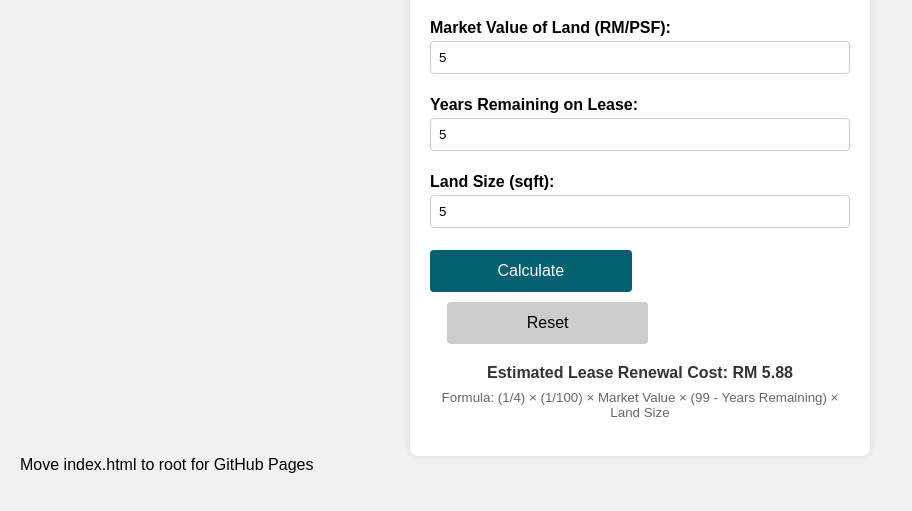
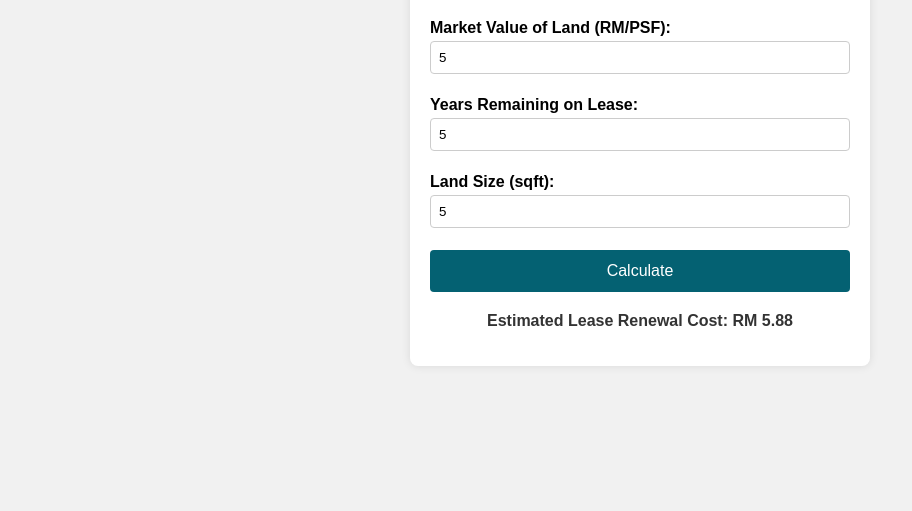
Before and after one commit to elyssaesp/lease-calculator, a plain HTML site: page index.html in a window 1280 px wide. Both pictures are taken after typing "5", "5", "5" into the empty fields and a click on the button "Calculate". Shown: the part 161-672 px from the top of the page, without its empty margins (0-912 px from the left). Drawn offline with Linux system fonts and the light colour scheme.

Commit message:
Update index.html

```diff
--- a/index.html
+++ b/index.html
@@ -1,4 +1,4 @@
-<!-- Force rebuild for GitHub Pages -->
+<!-- Final clean version: No reset button, no formula display -->
 <!DOCTYPE html>
 <html lang="en">
 <head>
@@ -46,7 +46,7 @@
     }
 
     .lease-calc-container button {
-      width: 48%;
+      width: 100%;
       padding: 12px;
       background-color: #046172;
       color: white;
@@ -55,12 +55,6 @@
       cursor: pointer;
       font-size: 16px;
       margin-top: 10px;
-    }
-
-    .lease-calc-container button.reset {
-      background-color: #ccc;
-      color: #000;
-      margin-left: 4%;
     }
 
     .lease-calc-container p {
@@ -74,13 +68,6 @@
       color: red;
       font-weight: normal;
       margin-top: 10px;
-    }
-
-    small {
-      font-weight: normal;
-      display: block;
-      margin-top: 8px;
-      color: #666;
     }
   </style>
 </head>
@@ -105,7 +92,6 @@
     <input type="number" id="landSize" placeholder="e.g. 4000" />
 
     <button onclick="calculateLeaseRenewal()">Calculate</button>
-    <button class="reset" onclick="resetForm()">Reset</button>
 
     <p id="result"></p>
     <p id="error"></p>
@@ -129,35 +115,18 @@
       }
 
       let result = 0;
-      let formulaText = "";
 
       if (location === "selangor") {
         result = (1/4) * (1/100) * A * (99 - B) * C;
-        formulaText = "(1/4) × (1/100) × Market Value × (99 - Years Remaining) × Land Size";
       } else if (location === "kl") {
         result = (1/4) * A * (1/99) * (99 - B) * C;
-        formulaText = "(1/4) × Market Value × (1/99) × (99 - Years Remaining) × Land Size";
       }
 
       const formattedResult = result.toFixed(2).replace(/\B(?=(\d{3})+(?!\d))/g, ",");
 
-      resultEl.innerHTML = `
-        Estimated Lease Renewal Cost: <strong>RM ${formattedResult}</strong><br>
-        <small>Formula: ${formulaText}</small>
-      `;
-    }
-
-    function resetForm() {
-      document.getElementById("location").value = "selangor";
-      document.getElementById("marketValue").value = "";
-      document.getElementById("yearsRemaining").value = "";
-      document.getElementById("landSize").value = "";
-      document.getElementById("result").innerHTML = "";
-      document.getElementById("error").innerText = "";
+      resultEl.innerHTML = `Estimated Lease Renewal Cost: <strong>RM ${formattedResult}</strong>`;
     }
   </script>
 
 </body>
 </html>
-
-Move index.html to root for GitHub Pages
```
